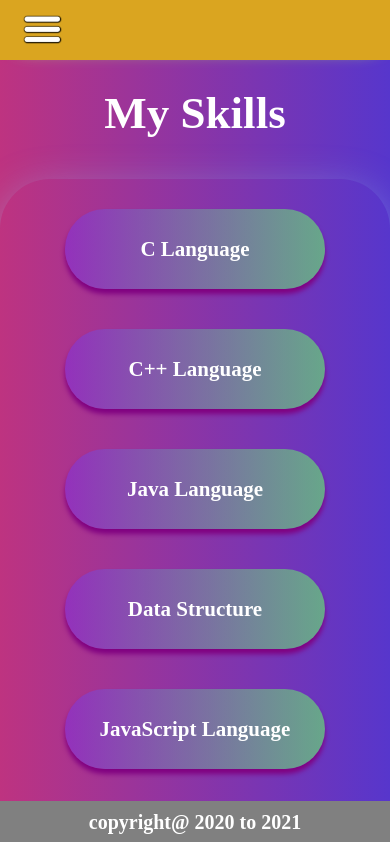
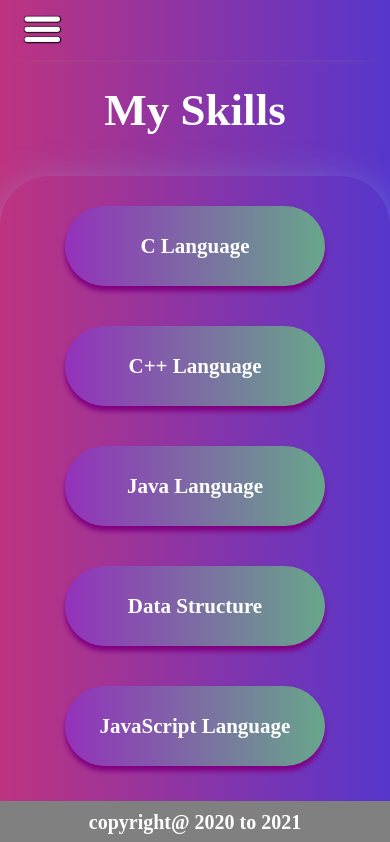
Before and after one commit to manish7479dlp/manish7479dlp.github.io, a React (Create React App) app: page /skills in a window 390 px wide. Shown: the top 842 px of the page. Built offline with nearby package versions, Linux system fonts and the light colour scheme.

Commit message:
Some changes in navigation background color

```diff
--- a/src/Components/style.css
+++ b/src/Components/style.css
@@ -57,7 +57,7 @@ nav {
 .label {
     width: 100%;
     height: 60px;
-    background: goldenrod;
+    background: linear-gradient( 270deg  , #5736cc , rgb(190, 51, 128));
     display: flex;
     align-items: center;
     display: none;
@@ -92,7 +92,7 @@ input[type = "checkbox"] {
     nav {
         /* transform: translateY(-400px); */
         flex-direction: column;
-        margin-top: -265px;
+        margin-top: -268px;
         width: 100%;
         height: auto;
         transition: .8s;
```
